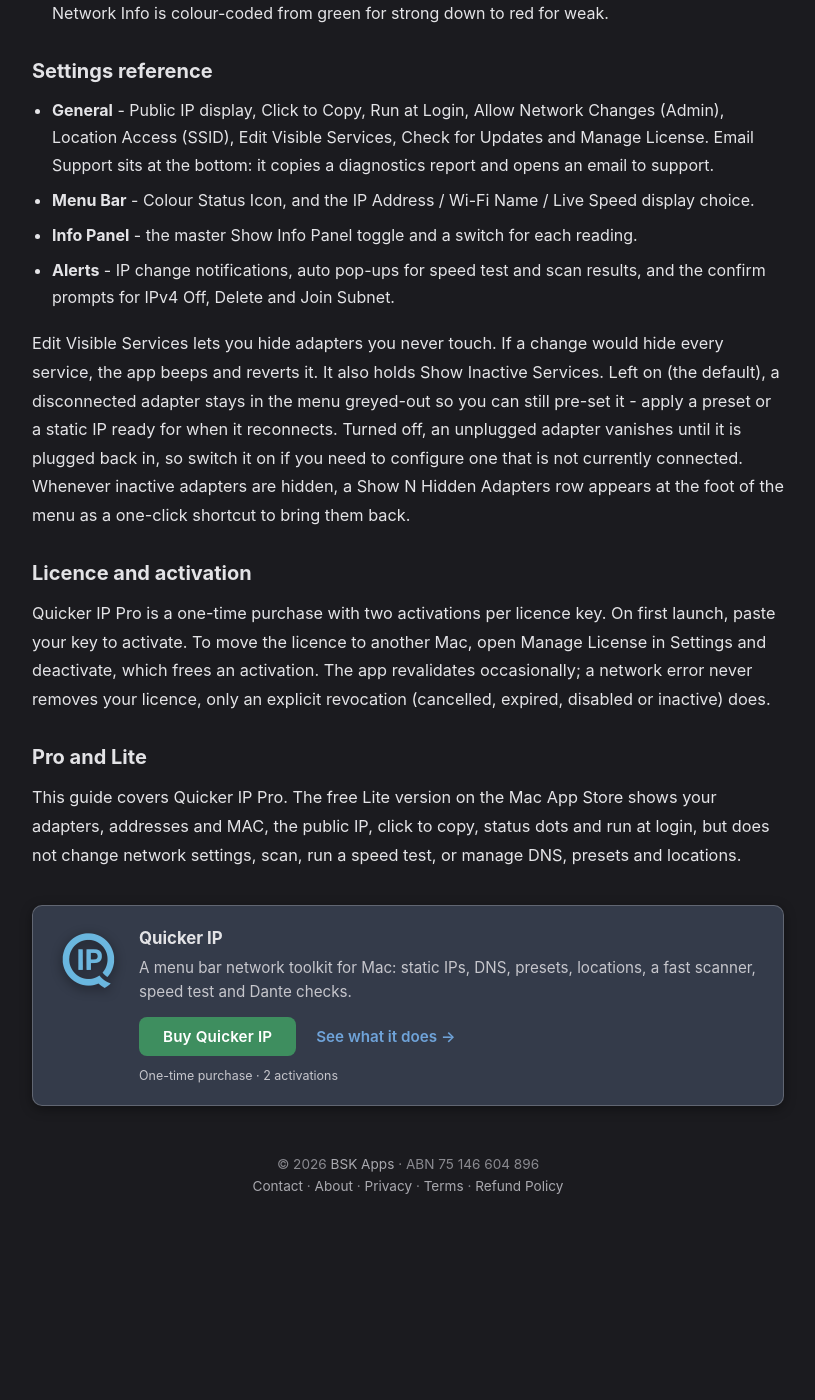
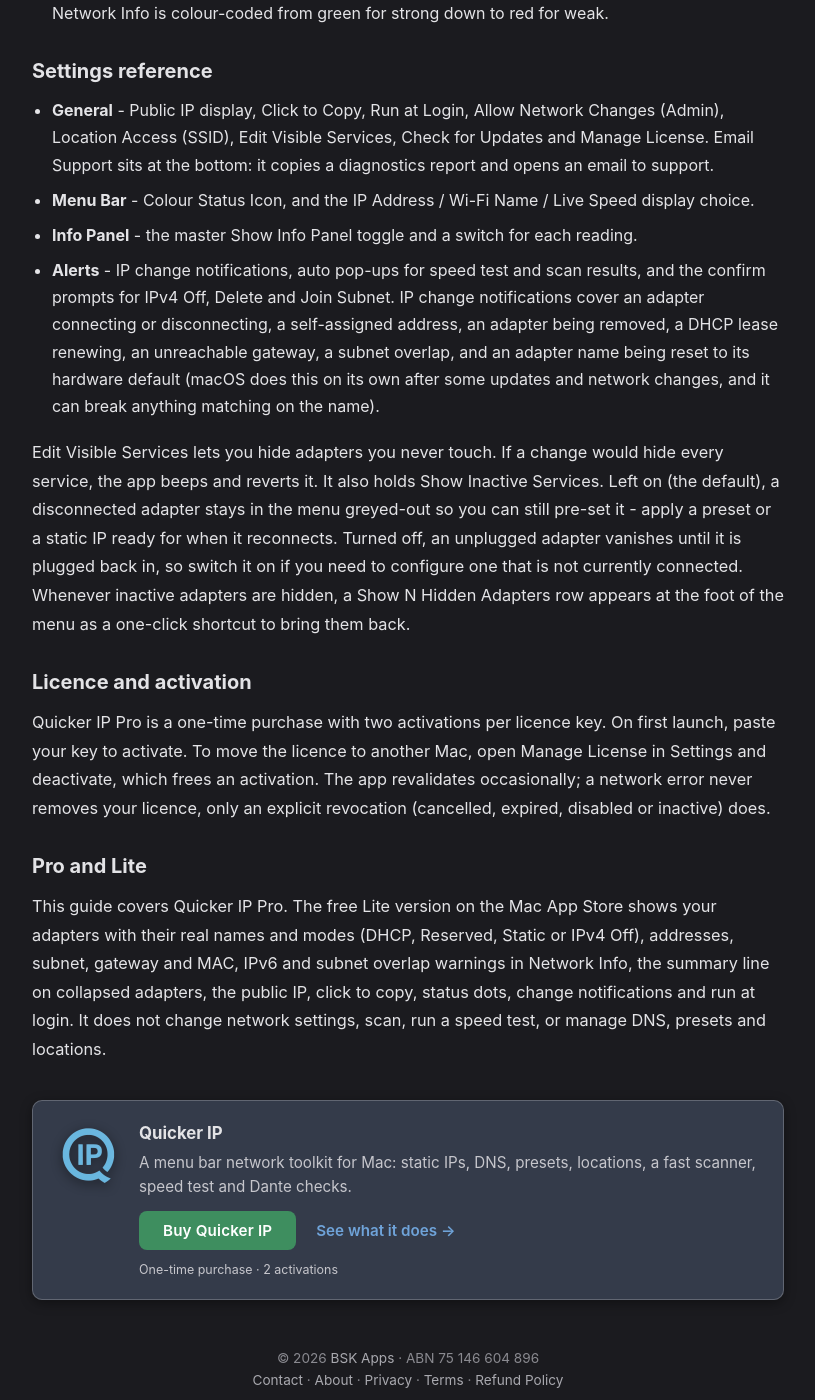
Before and after one commit to BSKapps/bskapps.github.io, a Jekyll site: the page articles/quicker-ip-guide/index.html, which Jekyll copies as it is, in a window 1280 px wide and 1400 px high, scrolled down 6322 px. Shown: the whole window, without its empty margins (232-1047 px from the left). Built offline with Jekyll 4.4.1, drawn with Linux system fonts in a browser that asks for light colours; before the commit the page ends 7579 px from its top, so only the background shows below that.

Commit message:
Guide: list what the change notifications cover, and describe Lite as it now ships

```diff
--- a/articles/quicker-ip-guide/index.html
+++ b/articles/quicker-ip-guide/index.html
@@ -139,7 +139,7 @@
                 <li><strong>General</strong> - Public IP display, Click to Copy, Run at Login, Allow Network Changes (Admin), Location Access (SSID), Edit Visible Services, Check for Updates and Manage License. Email Support sits at the bottom: it copies a diagnostics report and opens an email to support.</li>
                 <li><strong>Menu Bar</strong> - Colour Status Icon, and the IP Address / Wi-Fi Name / Live Speed display choice.</li>
                 <li><strong>Info Panel</strong> - the master Show Info Panel toggle and a switch for each reading.</li>
-                <li><strong>Alerts</strong> - IP change notifications, auto pop-ups for speed test and scan results, and the confirm prompts for IPv4 Off, Delete and Join Subnet.</li>
+                <li><strong>Alerts</strong> - IP change notifications, auto pop-ups for speed test and scan results, and the confirm prompts for IPv4 Off, Delete and Join Subnet. IP change notifications cover an adapter connecting or disconnecting, a self-assigned address, an adapter being removed, a DHCP lease renewing, an unreachable gateway, a subnet overlap, and an adapter name being reset to its hardware default (macOS does this on its own after some updates and network changes, and it can break anything matching on the name).</li>
             </ul>
             <p>Edit Visible Services lets you hide adapters you never touch. If a change would hide every service, the app beeps and reverts it. It also holds Show Inactive Services. Left on (the default), a disconnected adapter stays in the menu greyed-out so you can still pre-set it - apply a preset or a static IP ready for when it reconnects. Turned off, an unplugged adapter vanishes until it is plugged back in, so switch it on if you need to configure one that is not currently connected. Whenever inactive adapters are hidden, a Show N Hidden Adapters row appears at the foot of the menu as a one-click shortcut to bring them back.</p>
 
@@ -147,7 +147,7 @@
             <p>Quicker IP Pro is a one-time purchase with two activations per licence key. On first launch, paste your key to activate. To move the licence to another Mac, open Manage License in Settings and deactivate, which frees an activation. The app revalidates occasionally; a network error never removes your licence, only an explicit revocation (cancelled, expired, disabled or inactive) does.</p>
 
             <h2>Pro and Lite</h2>
-            <p>This guide covers Quicker IP Pro. The free Lite version on the Mac App Store shows your adapters, addresses and MAC, the public IP, click to copy, status dots and run at login, but does not change network settings, scan, run a speed test, or manage DNS, presets and locations.</p>
+            <p>This guide covers Quicker IP Pro. The free Lite version on the Mac App Store shows your adapters with their real names and modes (DHCP, Reserved, Static or IPv4 Off), addresses, subnet, gateway and MAC, IPv6 and subnet overlap warnings in Network Info, the summary line on collapsed adapters, the public IP, click to copy, status dots, change notifications and run at login. It does not change network settings, scan, run a speed test, or manage DNS, presets and locations.</p>
 
             <div class="article-cta">
                 <img class="cta-icon" src="/images/quickip-icon.png" alt="" width="64" height="64">
```
